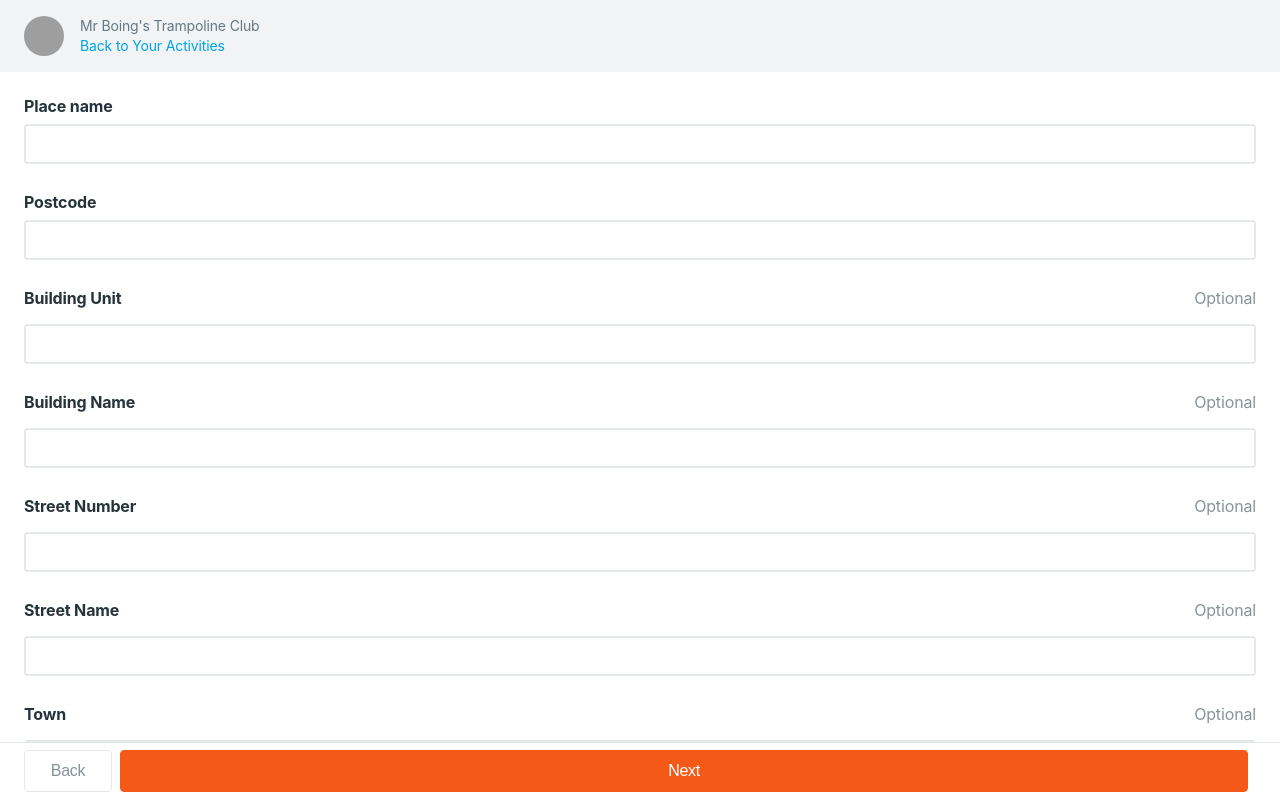
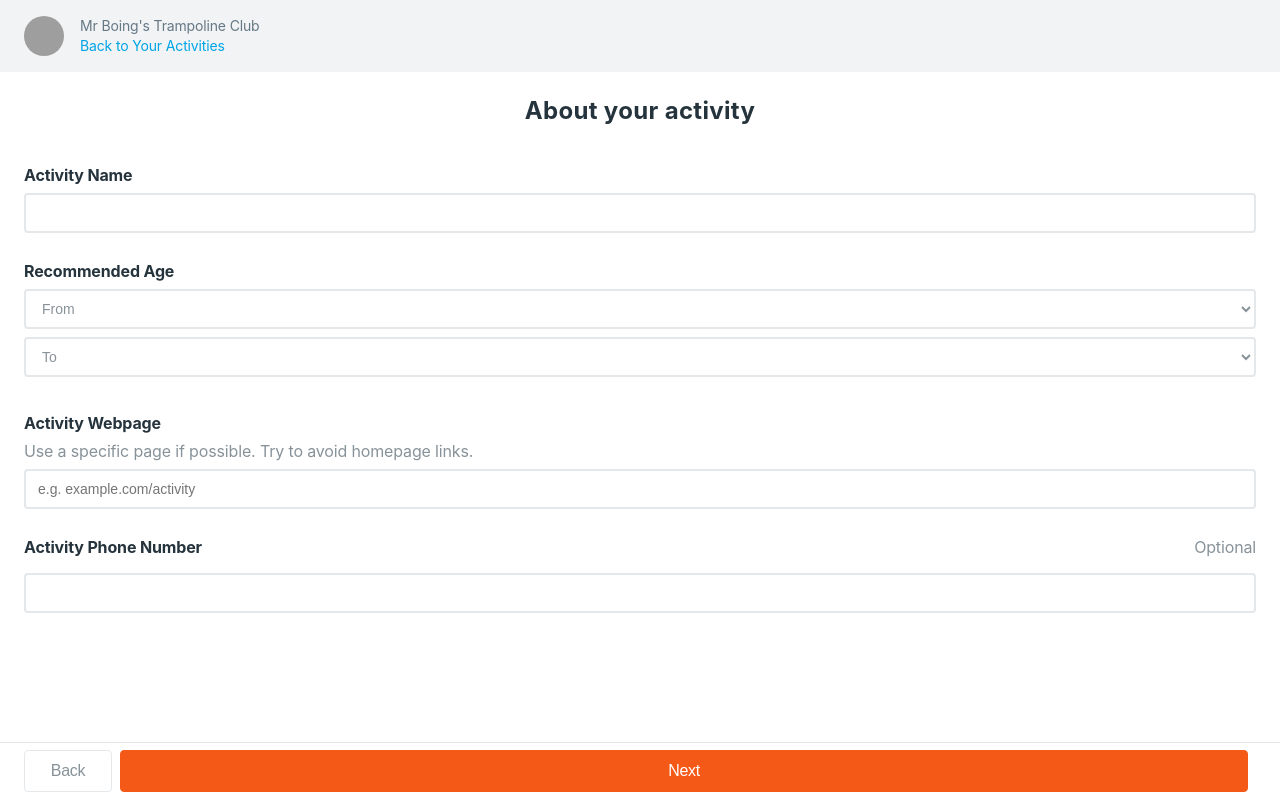
Before and after one commit to kevincarrogan/hoop, a React (Create React App) app: page / in a window 1280 px wide. Built offline with nearby package versions, Linux system fonts and the light colour scheme; grey boxes are pictures that could not be loaded.

Commit message:
Wrap activites forms into a single wizard.

```diff
--- a/src/App.js
+++ b/src/App.js
@@ -4,21 +4,20 @@ import Header from './components/Header';
 import MainSection from './components/MainSection';
 import Footer from './components/Footer';
 
-import AboutActivityForm from './components/AboutActivityForm';
-import AddressActivityForm from './components/AddressActivityForm';
+import ActivityForm from './components/ActivityForm';
 
 class App extends Component {
   render() {
-    const aboutActivityFormId = 'about-activity-form-id';
+    const activityFormId = 'activity-form';
     return (
       <main>
         <Header />
         <MainSection>
-          <AddressActivityForm id={aboutActivityFormId} />
+          <ActivityForm id={activityFormId} />
         </MainSection>
         <Footer>
           <button className="button secondary-action">Back</button>
-          <button form={aboutActivityFormId} className="button main-action">Next</button>
+          <button form={activityFormId} className="button main-action">Next</button>
         </Footer>
       </main>
     );
--- a/src/components/AboutActivityForm.js
+++ b/src/components/AboutActivityForm.js
@@ -3,9 +3,8 @@ import { reduxForm, Form, Field } from 'redux-form';
 
 import './Form.css';
 
-const onSubmit = () => {};
-
-let AboutActivityForm = ({ id, handleSubmit }) => (
+let AboutActivityForm = ({ id, handleSubmit, onSubmit }) => {
+  return (
     <>
       <h1>About your activity</h1>
       <Form id={id} className="base-form" onSubmit={handleSubmit(onSubmit)}>
@@ -41,6 +40,7 @@ let AboutActivityForm = ({ id, handleSubmit }) => (
       </Form>
     </>
   );
+};
 
 AboutActivityForm = reduxForm({
   form: 'activity'
--- /dev/null
+++ b/src/components/ActivityForm.js
@@ -0,0 +1,38 @@
+import React, { Component } from 'react';
+
+import AboutActivityForm from './AboutActivityForm';
+import AddressActivityForm from './AddressActivityForm';
+
+class ActivityForm extends Component {
+  constructor(props) {
+    super(props);
+    this.nextStep = this.nextStep.bind(this);
+    this.previousStep = this.previousStep.bind(this);
+
+    this.state = {
+      currentStep: 1
+    };
+  }
+
+  nextStep() {
+    this.setState({ currentStep: this.state.currentStep + 1 });
+  }
+
+  previousStep() {
+    this.setState({ currentStep: this.state.currentStep - 1 });
+  }
+
+  render() {
+    const { id } = this.props;
+    const { currentStep } = this.state;
+
+    return (
+      <>
+        {currentStep === 1 && <AboutActivityForm id={id} onSubmit={this.nextStep} />}
+        {currentStep === 2 && <AddressActivityForm id={id} />}
+      </>
+    );
+  }
+}
+
+export default ActivityForm;
```
Lines whose indentation alone changed are shown as unchanged.
